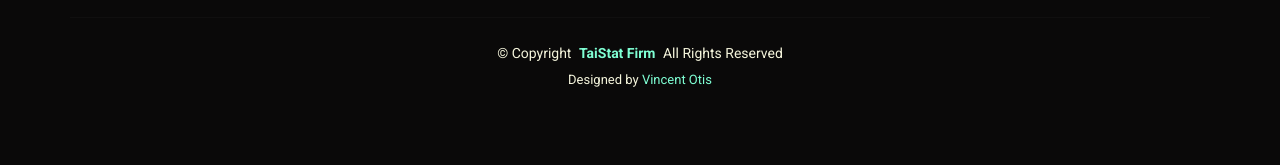
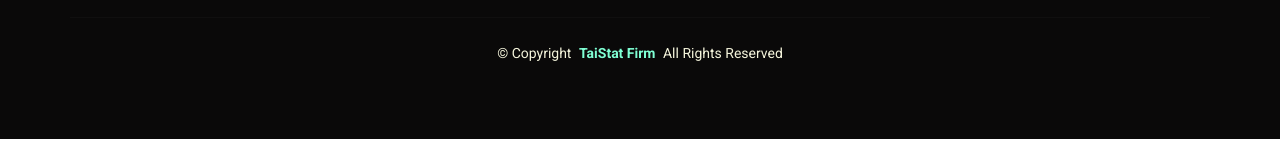
Before and after one commit to taistatconsultancy/TaiStat_Website, a plain HTML site: page portfolio.html in a window 1280 px wide. Shown: the part 3402-3567 px from the top of the page. After the commit the page ends 3541 px from the top, so only its background shows below. Drawn offline with nearby package versions, Linux system fonts and the light colour scheme.

Commit message:
Update portfolio.html

```diff
--- a/portfolio.html
+++ b/portfolio.html
@@ -4,7 +4,7 @@
 <head>
   <meta charset="utf-8">
   <meta content="width=device-width, initial-scale=1.0" name="viewport">
-  <title>TaiStat Consultancy Firm</title>
+  <title>TaiStat Firm</title>
   <meta name="description" content="taistat consultancy firm">
   <meta name="keywords" content="taistat consultancy firm">
 
@@ -400,9 +400,7 @@ body, html {
 
   <div class="container copyright text-center mt-4">
     <p>&copy; <span>Copyright</span> <strong class="px-1 sitename" style="color: aquamarine;">TaiStat Firm</strong> <span>All Rights Reserved</span></p>
-    <div class="credits">
-      Designed by <a style="color: aquamarine;" href="https://otis-ke.github.io/portfolio/">Vincent Otis</a>
-    </div>
+
   </div>
 
 </footer>
```
